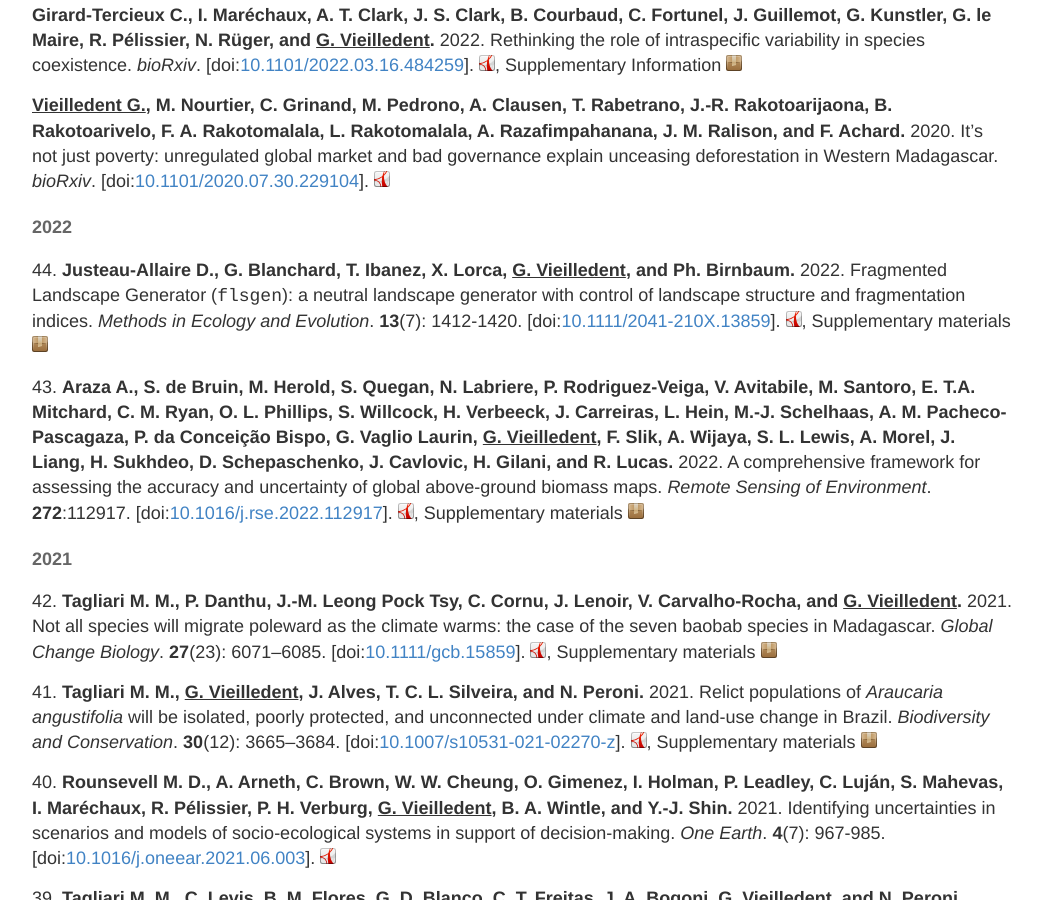
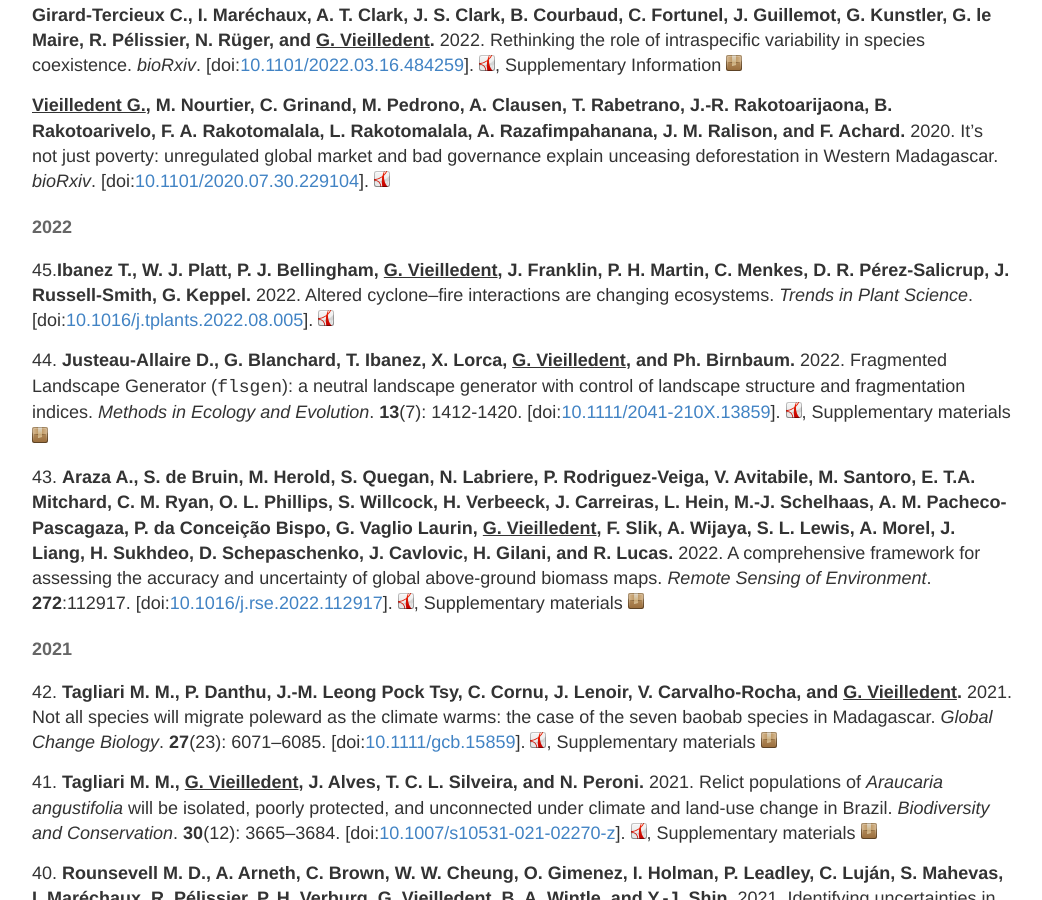
Before and after one commit to ghislainv/ghislainv.github.io, a Jekyll site: the page built from publications.md, in a window 1280 px wide and 900 px high, scrolled down 874 px. Shown: the whole window, without its empty margins (118-1160 px from the left). Built offline with Jekyll 4.4.1, drawn with Linux system fonts in a browser that asks for light colours; comment, search, counter and statistics services are not loaded.

Commit message:
Adding Ibanez2022

```diff
--- a/publications.md
+++ b/publications.md
@@ -60,12 +60,10 @@ _Journal of Ecology_
 
 #### 2022
 
-<!--
-45\.**Ibanez T., W. J. Platt, P. J. Bellingham, <span style="text-decoration: underline;">G. Vieilledent</span>, J. Franklin, P. H. Martin, C. Menkes, D. R. Pérez Salicrup, J. Russell-Smith, G. Keppel.** 2022. Altered cyclone–fire interactions are changing ecosystems.
+45\.**Ibanez T., W. J. Platt, P. J. Bellingham, <span style="text-decoration: underline;">G. Vieilledent</span>, J. Franklin, P. H. Martin, C. Menkes, D. R. Pérez-Salicrup, J. Russell-Smith, G. Keppel.** 2022. Altered cyclone–fire interactions are changing ecosystems.
 _Trends in Plant Science_.
-\[doi:[XXXX](https://doi.org/XXXXX)\].
-[![manuscript in pdf](/images/logos/logo-pdf.png "manuscript in pdf")](/publications/Ibanez2022-TIPS.pdf)
--->
+\[doi:[10.1016/j.tplants.2022.08.005](https://doi.org/10.1016/j.tplants.2022.08.005)\].
+[![manuscript in pdf](/images/logos/logo-pdf.png "manuscript in pdf")](/publications/Ibanez2022-TRPLSC.pdf)
 
 44\. **Justeau-Allaire D., G. Blanchard, T. Ibanez, X. Lorca, <span style="text-decoration: underline;">G. Vieilledent</span>, and Ph. Birnbaum.** 2022. Fragmented Landscape Generator (`flsgen`): a neutral landscape generator with control of landscape structure and fragmentation indices. _Methods in Ecology and Evolution_. **13**(7): 1412-1420.
 \[doi:[10.1111/2041-210X.13859](https://doi.org/10.1111/2041-210X.13859)\].
```
Also changed, not shown: 1 other file.
